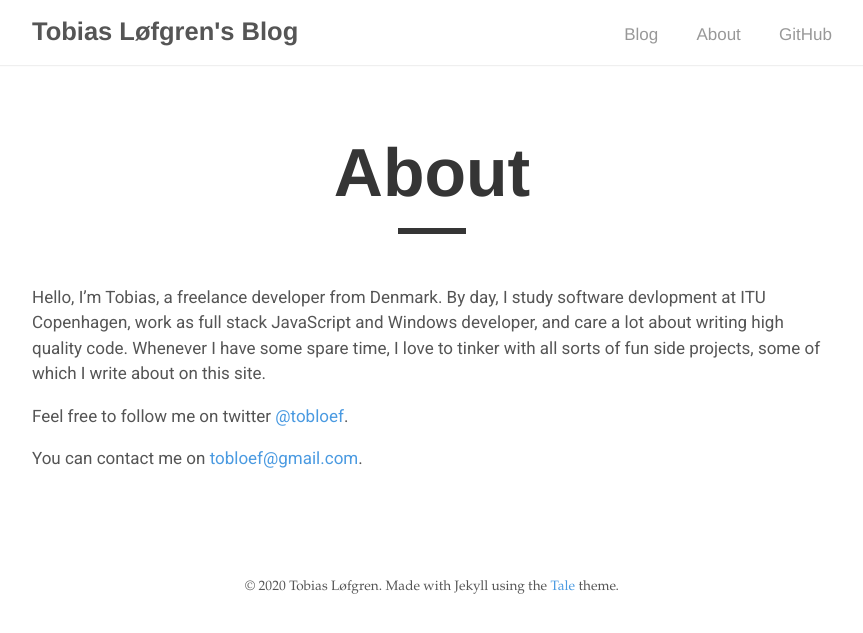
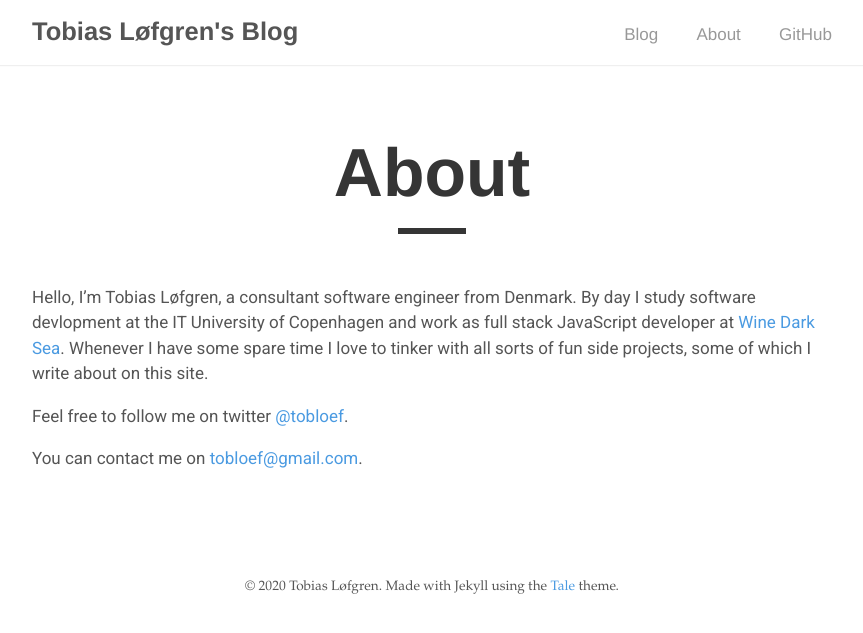
Before and after one commit to tobloef/tobloef.github.io, a Jekyll site: the page built from about.md, in a window 1280 px wide. Shown: the top 633 px of the page, without its empty margins (208-1071 px from the left). Built offline with Jekyll 4.4.1, drawn with Linux system fonts in a browser that asks for light colours.

Commit message:
Update about.md

```diff
--- a/about.md
+++ b/about.md
@@ -4,7 +4,7 @@ title: "About"
 permalink: /about
 ---
 
-Hello, I'm Tobias, a freelance developer from Denmark. By day, I study software devlopment at ITU Copenhagen, work as full stack JavaScript and Windows developer, and care a lot about writing high quality code. Whenever I have some spare time, I love to tinker with all sorts of fun side projects, some of which I write about on this site.
+Hello, I'm Tobias Løfgren, a consultant software engineer from Denmark. By day I study software devlopment at the IT University of Copenhagen and work as full stack JavaScript developer at [Wine Dark Sea](https://winedarksea.co.uk/). Whenever I have some spare time I love to tinker with all sorts of fun side projects, some of which I write about on this site.
 
 Feel free to follow me on twitter [@tobloef](https://www.twitter.com/tobloef).
 
```
